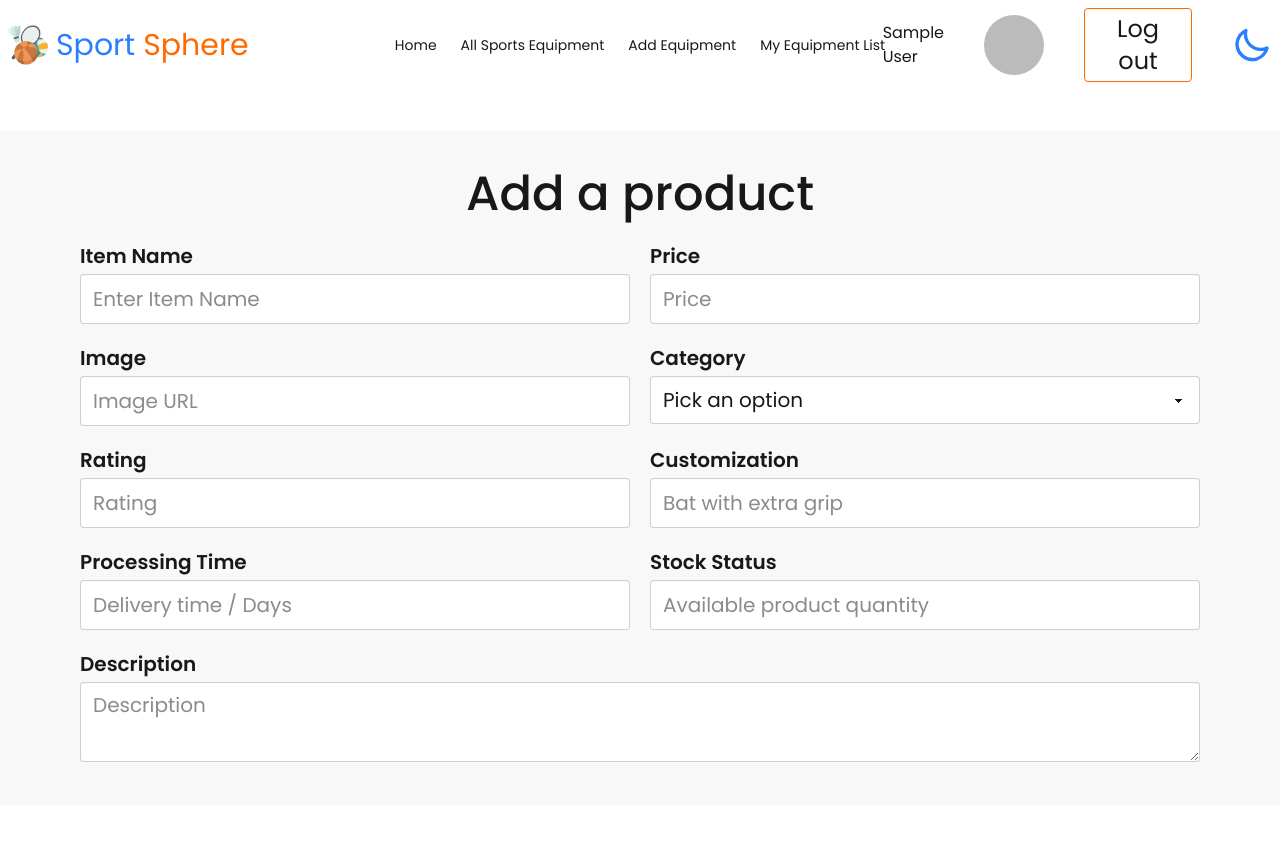
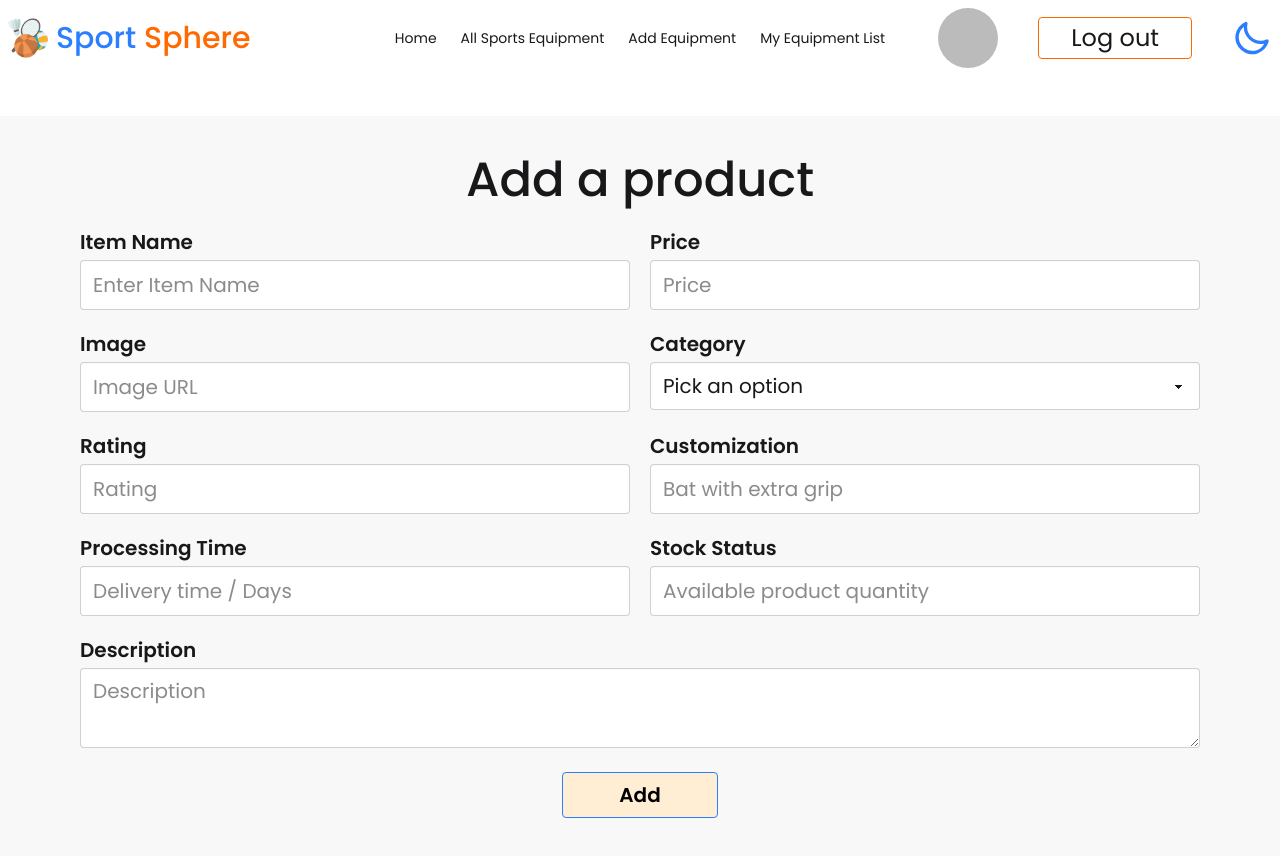
Before and after one commit to momin096/SportSphere-client, a React (Vite) app: page /add-equipment in a window 1280 px wide. Shown: the top 856 px of the page. Before the commit the page ends 806 px from the top, so only its background shows below. Built offline with nearby package versions, Linux system fonts and the light colour scheme; no server answers; sample sign-in values are in the browser's storage.

Commit message:
add equipment page -> add a product to db

```diff
--- a/package.json
+++ b/package.json
@@ -16,10 +16,13 @@
     "match-sorter": "^8.0.0",
     "react": "^19.0.0",
     "react-dom": "^19.0.0",
+    "react-hot-toast": "^2.5.2",
     "react-icons": "^5.5.0",
     "react-router-dom": "^7.2.0",
     "react-spinners": "^0.15.0",
+    "react-toastify": "^11.0.5",
     "sort-by": "^1.2.0",
+    "sweetalert2": "^11.17.2",
     "tailwindcss": "^4.0.9"
   },
   "devDependencies": {
--- a/src/components/FeaturedProducts.jsx
+++ b/src/components/FeaturedProducts.jsx
@@ -2,7 +2,6 @@
 const FeaturedProducts = () => {
     return (
         <div>
-
         </div>
     );
 };
--- a/src/components/Navbar.jsx
+++ b/src/components/Navbar.jsx
@@ -44,10 +44,10 @@ const Navbar = () => {
                             }
                         </ul>
                     </div>
-                    <a className=" text-3xl flex gap-2 items-center">
+                    <Link to={'/'} className=" text-3xl flex gap-2 items-center">
                         <img className="w-10" src="/public/physical.png" alt="" />
-                        <span className="text-blue-500">Sport</span><span className="text-orange-500">Sphere</span>
-                    </a>
+                        <p className="font-medium"><span className="text-blue-500">Sport</span> <span className="text-orange-500">Sphere</span></p>
+                    </Link>
                 </div>
                 <div className="navbar-center hidden lg:flex">
                     <ul className="menu menu-horizontal px-1">
@@ -57,9 +57,7 @@ const Navbar = () => {
                     </ul>
                 </div>
                 <div className="navbar-end gap-10">
-                    {
-                        user ? <p>{user.displayName}</p> : ''
-                    }
+
                     {
                         user ? <img className="w-15 h-15 object-cover rounded-full" src={user.photoURL} alt="" /> : ''
                     }
--- a/src/main.jsx
+++ b/src/main.jsx
@@ -4,11 +4,13 @@ import './index.css'
 import { RouterProvider } from 'react-router-dom'
 import router from './routers/router'
 import AuthProvider from './provider/AuthProvider'
+import { ToastContainer } from 'react-toastify';
 
 createRoot(document.getElementById('root')).render(
   <StrictMode>
     <AuthProvider>
       <RouterProvider router={router} />
+      <ToastContainer />
     </AuthProvider>
   </StrictMode>,
 )
--- a/src/pages/AddEquipment.jsx
+++ b/src/pages/AddEquipment.jsx
@@ -1,26 +1,74 @@
+import { useContext } from "react";
+import { AuthContext } from "../provider/AuthProvider";
+import Swal from 'sweetalert2';
 
 const AddEquipment = () => {
+    const { user } = useContext(AuthContext);
+
+    const handleAddProduct = (e) => {
+        e.preventDefault();
+
+        const form = e.target;
+        const item_name = form.item_name.value;
+        const price = form.price.value;
+        const photo = form.photo.value;
+        const category = form.category.value;
+        const rating = form.rating.value;
+        const customize = form.customize.value;
+        const delivery_time = form.delivery_time.value;
+        const quantity = form.quantity.value;
+        const description = form.description.value;
+
+        const email = user.email;
+        const name = user.displayName;
+
+
+        // console.log(item_name, price, photo, category, rating, customize, delivery_time, quantity, description);
+
+        const newProduct = { email, name, item_name, price, photo, category, rating, customize, delivery_time, quantity, description };
+
+        // send data to server
+        fetch('http://localhost:5000/all-products', {
+            method: 'POST',
+            headers: {
+                'content-type': 'application/json'
+            },
+            body: JSON.stringify(newProduct)
+        })
+            .then(res => res.json())
+            .then(data => {
+                console.log(data)
+                if (data.insertedId) {
+                    Swal.fire({
+                        title: "Product Added",
+                        icon: "success",
+                        draggable: true
+                    });
+                    form.reset()
+                }
+            })
+
+    }
     return (
         <div className="container mx-auto bg-base-200 p-5 lg:py-10 lg:px-20 mt-10">
             <h1 className="text-5xl text-center mb-5 font-medium">Add a product</h1>
-            <form >
+            <form onSubmit={handleAddProduct}>
                 <fieldset className="fieldset grid grid-cols-1 lg:grid-cols-2 gap-5 justify-between">
                     <div>
                         <label className="fieldset-label text-xl text-base-content  mb-1 font-semibold">Item Name</label>
-                        <input type="text" className="input w-full text-xl py-6 " placeholder="Enter Item Name" />
+                        <input name="item_name" type="text" className="input w-full text-xl py-6 " required placeholder="Enter Item Name" />
                     </div>
                     <div>
                         <label className="fieldset-label text-xl text-base-content  mb-1 font-semibold">Price</label>
-                        <input type="number" className="input w-full text-xl py-6 " placeholder="Price" />
+                        <input name="price" type="number" className="input w-full text-xl py-6 " required placeholder="Price" />
                     </div>
                     <div>
                         <label className="fieldset-label text-xl text-base-content  mb-1 font-semibold">Image</label>
-                        <input type="text" className="input w-full text-xl py-6 " placeholder="Image URL" />
+                        <input name="photo" type="text" className="input w-full text-xl py-6 " required placeholder="Image URL" />
                     </div>
                     <div>
                         <label className="fieldset-label text-xl text-base-content  mb-1 font-semibold">Category</label>
-                        {/* <input type="text" className="input w-full text-xl py-6 " placeholder="Category Name" /> */}
-                        <select defaultValue="Pick an option" className="select w-full text-xl select-lg py-2 ">
+                        <select name="category" defaultValue="Pick an option" required className="select w-full text-xl select-lg py-2 ">
                             <option disabled={true} >Pick an option</option>
                             <option>Football</option>
                             <option>Basketball</option>
@@ -33,26 +81,29 @@ const AddEquipment = () => {
                     </div>
                     <div>
                         <label className="fieldset-label text-xl text-base-content  mb-1 font-semibold">Rating</label>
-                        <input type="number" className="input w-full text-xl py-6 " placeholder="Rating" />
+                        <input name="rating" type="number" className="input w-full text-xl py-6 " required placeholder="Rating" />
                     </div>
                     <div>
                         <label className="fieldset-label text-xl text-base-content  mb-1 font-semibold">Customization </label>
-                        <input type="text" className="input w-full text-xl py-6 " placeholder="Bat with extra grip" />
+                        <input name="customize" type="text" className="input w-full text-xl py-6 " required placeholder="Bat with extra grip" />
                     </div>
                     <div>
                         <label className="fieldset-label text-xl text-base-content  mb-1 font-semibold">Processing Time</label>
-                        <input type="number" className="input w-full text-xl py-6 " placeholder="Delivery time / Days" />
+                        <input name="delivery_time" type="number" className="input w-full text-xl py-6 " required placeholder="Delivery time / Days" />
                     </div>
                     <div>
                         <label className="fieldset-label text-xl text-base-content  mb-1 font-semibold">Stock Status</label>
-                        <input type="number" className="input w-full text-xl py-6 " placeholder="Available product quantity" />
+                        <input name="quantity" type="number" className="input w-full text-xl py-6 " required placeholder="Available product quantity" />
                     </div>
                     <div className="lg:col-span-2">
                         <label className="fieldset-label text-xl text-base-content  mb-1 font-semibold">Description</label>
-                        {/* <input type="text" className="input w-full text-xl py-6 " placeholder="Email" /> */}
-                        <textarea className="textarea w-full text-xl" placeholder="Description"></textarea>
+                        <textarea name="description" className="textarea w-full text-xl" placeholder="Description"></textarea>
                     </div>
+
                 </fieldset>
+                <div className="mx-auto justify-center flex items-center my-5">
+                    <input className="border px-14 py-2 text-xl font-semibold border-blue-500 rounded-sm hover:rounded-3xl text-black bg-orange-100 hover:bg-blue-100" type="submit" value="Add" />
+                </div>
             </form>
         </div>
     );
--- a/src/pages/Home.jsx
+++ b/src/pages/Home.jsx
@@ -1,10 +1,11 @@
 import React from 'react';
 import Navbar from '../components/Navbar';
+import FeaturedProducts from '../components/FeaturedProducts';
 
 const Home = () => {
     return (
         <div className='container mx-auto'>
-
+            <FeaturedProducts />
         </div>
     );
 };
--- a/src/routers/PrivateRoute.jsx
+++ b/src/routers/PrivateRoute.jsx
@@ -6,7 +6,6 @@ import { Navigate, useLocation } from "react-router-dom";
 const PrivateRoute = ({children}) => {
     const { user, loading}  = useContext(AuthContext);
     const location = useLocation();
-    console.log(location);
 
     if (loading){
         return <Loading />
```
Also changed, not shown: src/pages/Login.jsx (+30 -9 lines), src/pages/Register.jsx (+23 -7 lines), 1 other file (tests, documents, lock files or other folders).
